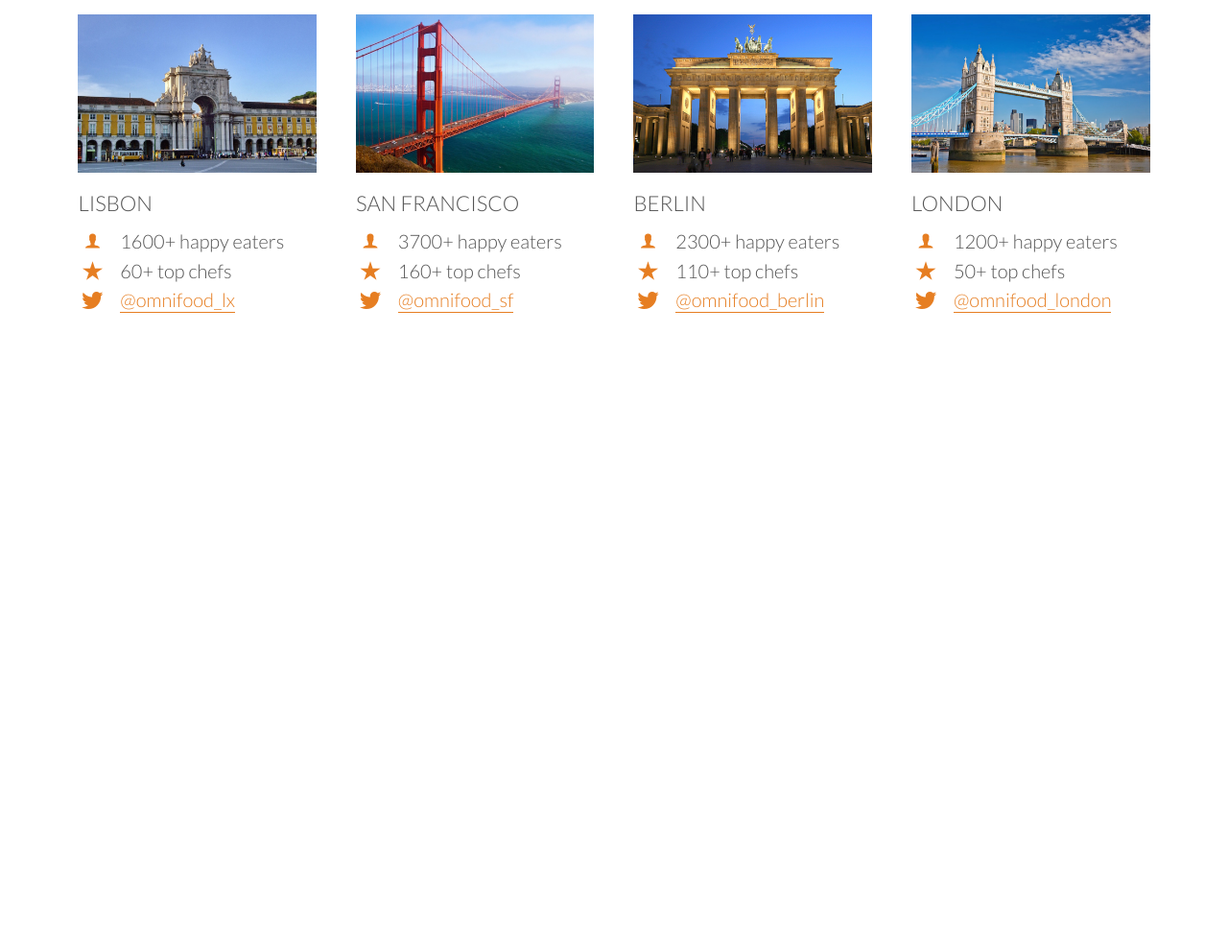
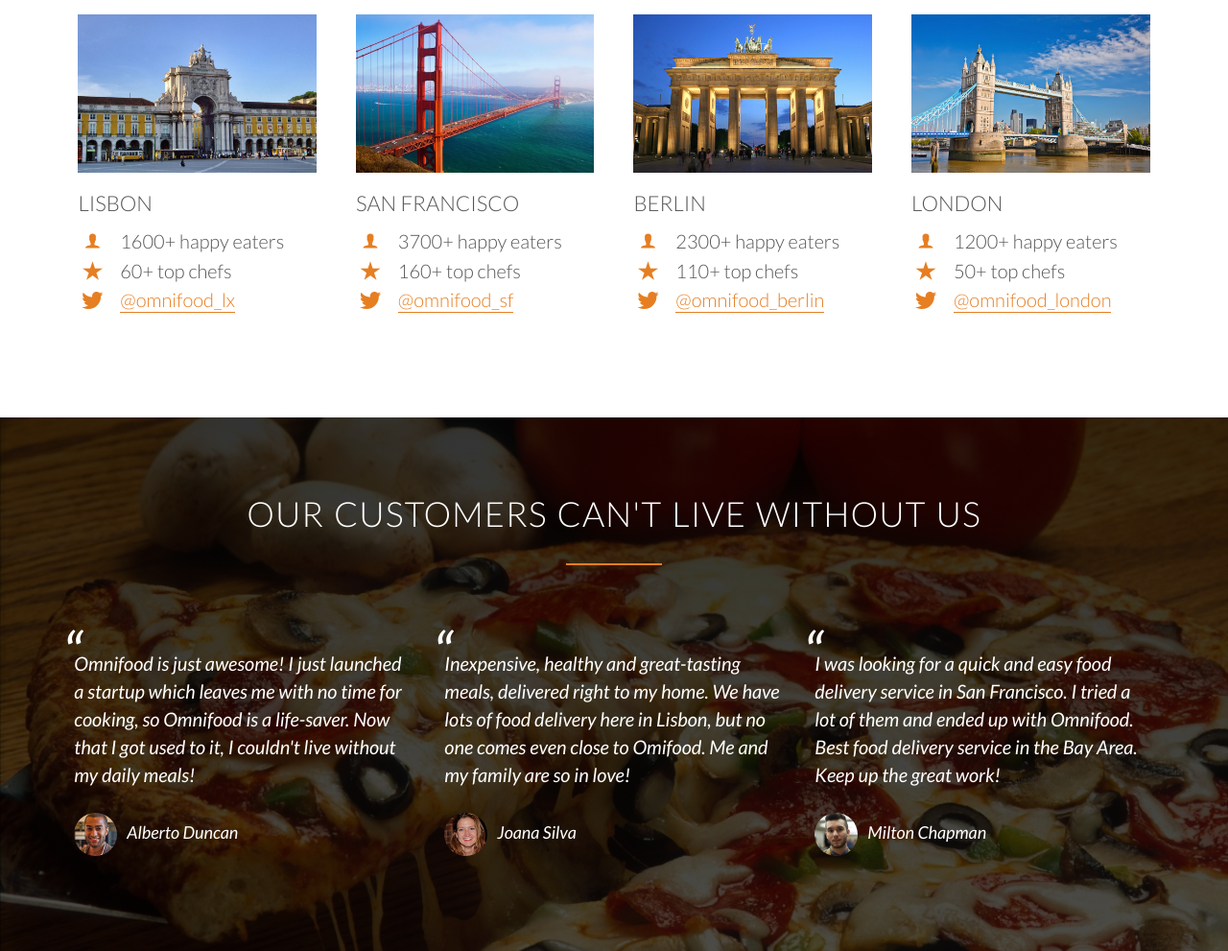
Before and after one commit to jfz94/omnifood, a plain HTML site: page index.html in a window 1280 px wide. Shown: the part 2940-3931 px from the top of the page at 96% size. Before the commit the page ends 3375 px from the top, so only its background shows below. Drawn offline with Linux system fonts and the light colour scheme; files whose address does not match are found by name.

Commit message:
testimonials section

```diff
--- a/index.html
+++ b/index.html
@@ -209,5 +209,31 @@
                 </div>
             </div>
         </section>
+
+        <section class="section-testimonials">
+            <div class="row">
+                <h2>Our customers can't live without us</h2>
+            </div>
+            <div class="row">
+                <div class="col span-1-of-3">
+                    <blockquote>
+                        Omnifood is just awesome! I just launched a startup which leaves me with no time for cooking, so Omnifood is a life-saver. Now that I got used to it, I couldn't live without my daily meals!
+                        <cite><img src="resources/img/customer-1.jpg" alt="Alberto Duncan image">Alberto Duncan</cite>
+                    </blockquote>
+                </div>
+                <div class="col span-1-of-3">
+                    <blockquote>
+                        Inexpensive, healthy and great-tasting meals, delivered right to my home. We have lots of food delivery here in Lisbon, but no one comes even close to Omifood. Me and my family are so in love!
+                        <cite><img src="resources/img/customer-2.jpg" alt="Joana Silva image">Joana Silva</cite>
+                    </blockquote>
+                </div>
+                <div class="col span-1-of-3">
+                    <blockquote>
+                        I was looking for a quick and easy food delivery service in San Francisco. I tried a lot of them and ended up with Omnifood. Best food delivery service in the Bay Area. Keep up the great work!
+                        <cite><img src="resources/img/customer-3.jpg" alt="Milton Chapman image">Milton Chapman</cite>
+                    </blockquote>
+                </div>
+            </div>
+        </section>
     </body>
 </html>
--- a/resources/css/style.css
+++ b/resources/css/style.css
@@ -184,6 +184,7 @@
     background-image: linear-gradient(rgba(0, 0, 0, 0.7),rgba(0, 0, 0, 0.7)),url(img/hero.jpg) ;
     background-size:cover;
     background-position:center;
+    background-attachment: fixed;
     height: 100vh; /*100% of the viewport */
 }
 
@@ -349,3 +350,44 @@
 .city-feature{
     margin-bottom: 5px;
 }
+
+/* ------------------------------------*/
+/* TESTIMONIALS */
+/* ------------------------------------*/
+
+.section-testimonials{
+    background-image: linear-gradient(rgba(0,0,0,0.8),rgba(0,0,0,0.7)), url(img/back-customers.jpg);
+    background-size:cover;
+    color: #fff;
+    background-attachment: fixed; /* image fixed when scrolling */
+}
+
+blockquote{
+    padding:2%;
+    font-style:italic;
+    line-height:145%;
+    position:relative;
+    margin-top:40px;
+}
+
+blockquote:before{
+    content:"\201C";
+    font-size: 300%;
+    display:block;
+    position:absolute;
+    top:-5px;
+    left:-5px;
+}
+
+cite{
+    font-size:90%;
+    margin-top:25px;
+    display:block;
+}
+
+cite img{
+    height:45px;
+    border-radius:50%;
+    margin-right:10px;
+    vertical-align:middle;
+}
```
Also changed, not shown: resources/css/img/back-customers.jpg (renamed from resources/img/back-customers.jpg), 2 other files.
